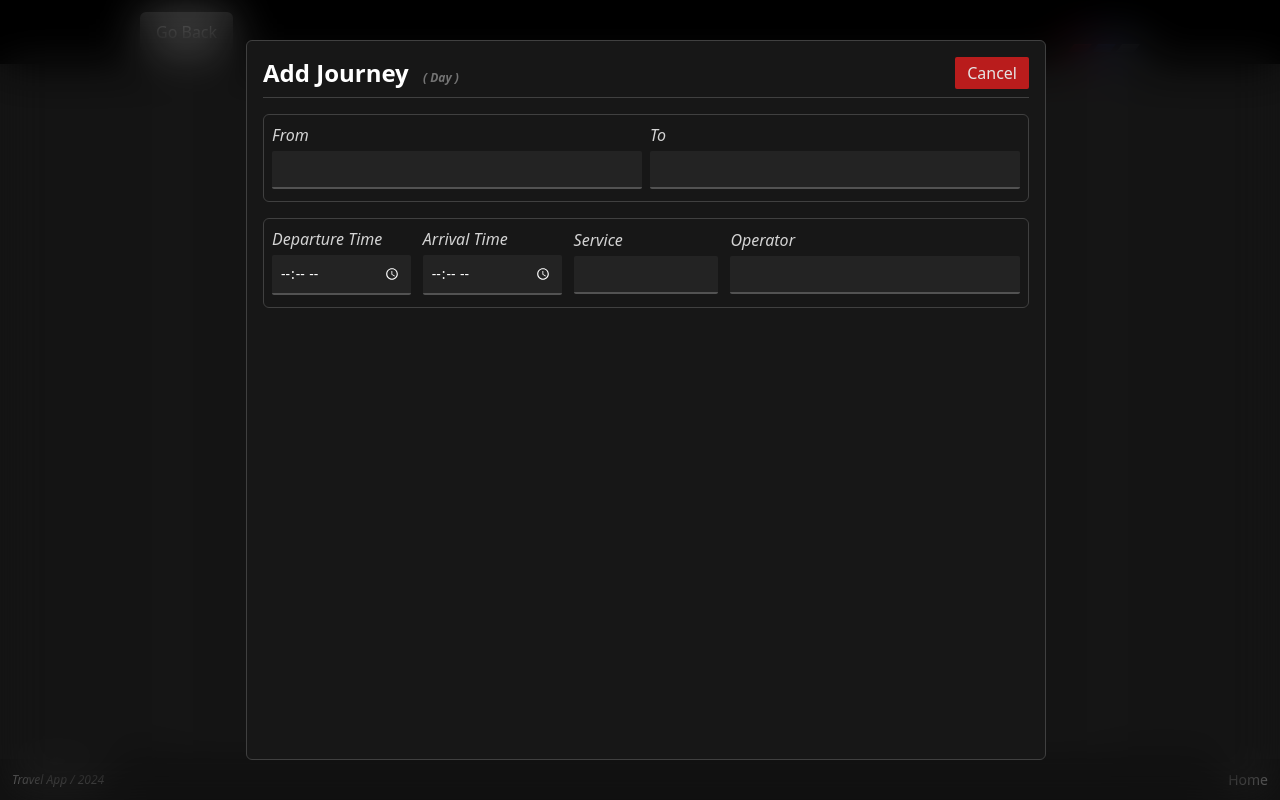
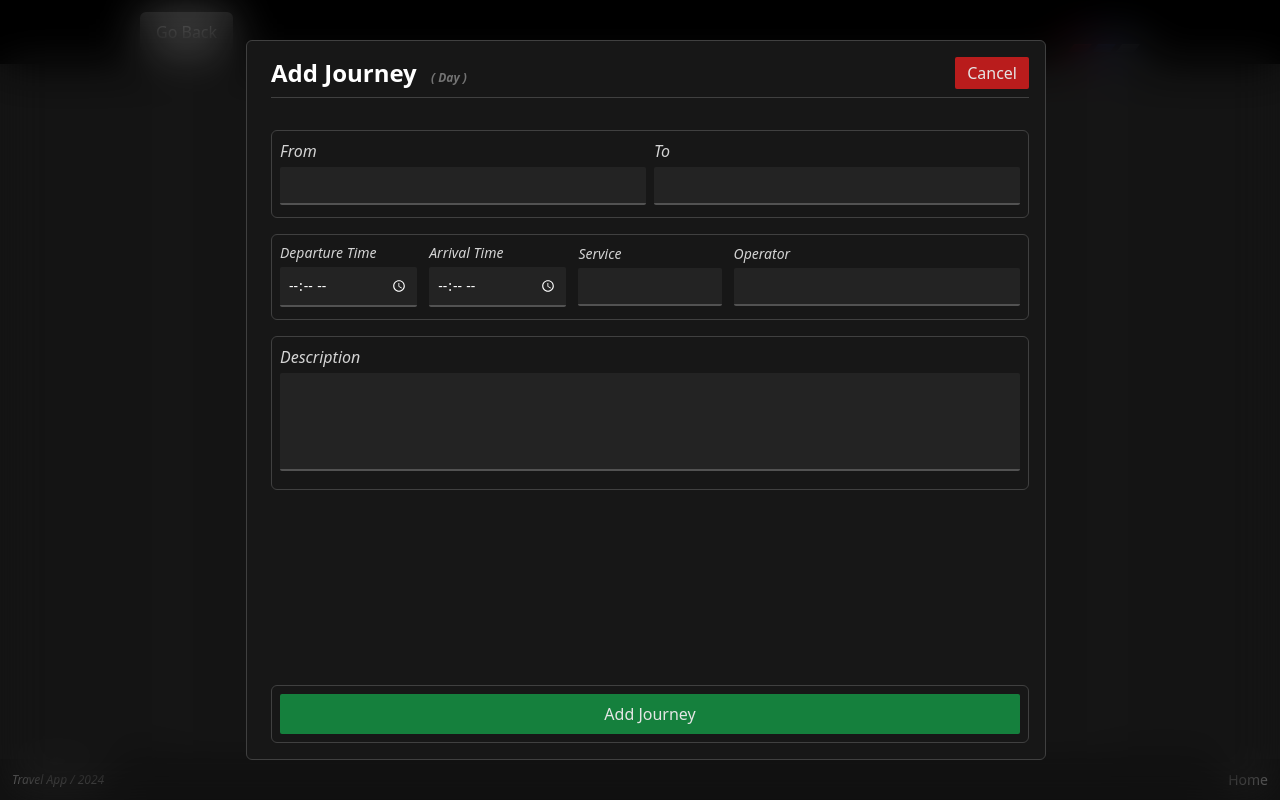
Before and after one commit to process404/travelApp, a SvelteKit app: page /planning/trip/1 in a window 1280 px wide. Built offline with nearby package versions, Linux system fonts and the light colour scheme.

Commit message:
fixed clicking space closing box

```diff
--- a/src/lib/components/Alert.svelte
+++ b/src/lib/components/Alert.svelte
@@ -1,7 +1,7 @@
 {#if active}
 <button class="z-40 w-screen h-screen fixed left-0 top-0 bg-black bg-opacity-30 backdrop-blur-sm flex items-center justify-center pl-4 pr-4" on:click|self={closeAlert}>
     {#if mode == 'err'}
-    <div class="bg-red-700 p-4 w-full rounded-md flex flex-col gap-3 hover:cursor-default">
+    <div class="bg-red-700 p-4 w-full rounded-md flex flex-col gap-3 hover:cursor-default max-w-[500px]">
         <div class="flex gap-3 items-center">
             <svg xmlns="http://www.w3.org/2000/svg" width="16" height="16" fill="currentColor" class="bi bi-bug fill-white w-5 h-5" viewBox="0 0 16 16">
                 <path d="M4.355.522a.5.5 0 0 1 .623.333l.291.956A5 5 0 0 1 8 1c1.007 0 1.946.298 2.731.811l.29-.956a.5.5 0 1 1 .957.29l-.41 1.352A5 5 0 0 1 13 6h.5a.5.5 0 0 0 .5-.5V5a.5.5 0 0 1 1 0v.5A1.5 1.5 0 0 1 13.5 7H13v1h1.5a.5.5 0 0 1 0 1H13v1h.5a1.5 1.5 0 0 1 1.5 1.5v.5a.5.5 0 1 1-1 0v-.5a.5.5 0 0 0-.5-.5H13a5 5 0 0 1-10 0h-.5a.5.5 0 0 0-.5.5v.5a.5.5 0 1 1-1 0v-.5A1.5 1.5 0 0 1 2.5 10H3V9H1.5a.5.5 0 0 1 0-1H3V7h-.5A1.5 1.5 0 0 1 1 5.5V5a.5.5 0 0 1 1 0v.5a.5.5 0 0 0 .5.5H3c0-1.364.547-2.601 1.432-3.503l-.41-1.352a.5.5 0 0 1 .333-.623M4 7v4a4 4 0 0 0 3.5 3.97V7zm4.5 0v7.97A4 4 0 0 0 12 11V7zM12 6a4 4 0 0 0-1.334-2.982A3.98 3.98 0 0 0 8 2a3.98 3.98 0 0 0-2.667 1.018A4 4 0 0 0 4 6z"/>
@@ -15,7 +15,7 @@
     </div>
     {/if}
     {#if mode == 'success'}
-    <div class="bg-green-700 p-4 w-full rounded-md">
+    <div class="bg-green-700 p-4 w-full rounded-md max-w-[500px]">
         <div class="flex gap-3 items-center">
             <svg xmlns="http://www.w3.org/2000/svg" width="16" height="16" fill="currentColor" class="bi bi-check fill-white w-5 h-5" viewBox="0 0 16 16">
                 <path d="M10.97 4.97a.75.75 0 0 1 1.07 1.05l-3.99 4.99a.75.75 0 0 1-1.08.02L4.324 8.384a.75.75 0 1 1 1.06-1.06l2.094 2.093 3.473-4.425z"/>
--- a/src/lib/components/PromptField.svelte
+++ b/src/lib/components/PromptField.svelte
@@ -1,10 +1,10 @@
 <div class="relative w-full">
     <!--TO-DO add precise location info and country selector-->
-    <input minlength="3" placeholder="" class="standardInput" bind:value={field} on:input={() => promptSuggestions()}>
+    <input minlength="3" placeholder="" class="standardInput" bind:value on:input={() => promptSuggestions()}>
     {#if locationSuggestions.length != 0}
     <div class="absolute bottom-100 bg-neutral-700 border-[1px] border-neutral-800 00 p-2 w-full rounded-md rounded-t-none pl-4 pr-4 pb-4 z-30">
         {#each locationSuggestions.slice(0,6) as name}
-            {#if name != field}
+            {#if name != value}
                 <button on:click={selectLocationFrom(name)} class="text-white w-full text-xs text-left after:absolute after:bottom-[-0.2rem] after:hover:w-[97%] after:h-[1px] after:bg-white after:left-0 after:duration-100 after:w-0 before:absolute before:w-[97%] before:left-0 before:h-[1px] before:bg-neutral-600 before:top-1 first:before:hidden  pt-2 relative">{name}</button>
             {/if}
         {/each}
@@ -14,21 +14,21 @@
 
 <script>
     export let ds;
+    export let value;
 
     import { createEventDispatcher } from 'svelte';
     const dispatch = createEventDispatcher();
 
-    let field = ''
     let locationSuggestions = []
 
     function promptSuggestions(){
         locationSuggestions = []
-        console.log(field.length)
-        if(field.length > 1){
+        console.log(value.length)
+        if(value.length > 1){
             ds.forEach(set => {
                 console.log(set)
-                if(set.toLowerCase().includes(field.toLowerCase())){
-                    if(field != set){
+                if(set.toLowerCase().includes(value.toLowerCase())){
+                    if(value != set){
                         locationSuggestions.push(set)
                     }
                 }
@@ -37,10 +37,10 @@
     }
 
     function selectLocationFrom(name) {
-        field = name;
+        value = name;
         locationSuggestions = []
         dispatch('select', {
-            text: field
+            text: value
         });
     }
 </script>
--- a/src/routes/planning/+page.svelte
+++ b/src/routes/planning/+page.svelte
@@ -16,7 +16,7 @@
                 <h2 class="text-white text-xl font-semibold sm:mt-1 mt-5 mb-7">Your Planning</h2>
                 {#each plansFromDB as plan}
                     <div class="flex flex-col w-full h-full overflow-y-scroll customScrollbar ml-2 sm:ml-0 items-center">
-                        <button class="w-full border-[1px] rounded-md border-neutral-700 p-3 bg-black bg-opacity-30 text-left focus:border-white duration-100 hover:border-white hover:border-opacity-50  max-w-[600px]" on:click={() => window.location.href = '/planning/trip/' + plan.tripID}>
+                        <button class="w-full border-[1px] rounded-md border-neutral-700 p-3 bg-black bg-opacity-30 text-left focus:border-white duration-100 hover:border-white hover:border-opacity-50  max-w-[700px]" on:click={() => window.location.href = '/planning/trip/' + plan.tripID}>
                             <div class="flex items-center gap-4 justify-between">
                                 <h3 class="text-white italic font-semibold text-xl">{plan.name}</h3>
                                 <div class="flex gap-2">
@@ -57,7 +57,7 @@
                         </button>
                     </div>
                 {/each}
-                <div class="w-full border-neutral-700 rounded-md border-[1px] p-2">
+                <div class="w-full border-neutral-700 rounded-md border-[1px] p-2 max-w-[700px]">
                     <button class="fadeButton blue w-full p-2" on:click={createPlanPg}>Create a plan</button>
                 </div>
                 {/if}
--- a/src/routes/planning/trip/[trip]/AddJourney.svelte
+++ b/src/routes/planning/trip/[trip]/AddJourney.svelte
@@ -1,5 +1,6 @@
-<button class="fixed w-full h-screen bg-black z-30 bg-opacity-10 backdrop-blur-xl flex items-center justify-center overflow-y-scroll" on:click|self={close}>
-    <div class="bg-neutral-900 w-[92%] max-w-[800px] h-[90%] rounded-md p-4 ml-3 z-40 cursor-default border-[1px] border-neutral-700">
+<CustomAlert mode={$alrtMode} active={$alrtAct} text={$alrtTxt} on:close={() => $alrtAct = false} />
+<button class="fixed w-full h-screen bg-black z-30 bg-opacity-10 backdrop-blur-xl flex items-center justify-center overflow-y-scroll" on:mousedown|self={close}>
+    <div class="bg-neutral-900 w-[90%] max-w-[800px] h-[90%] overflow-y-scroll rounded-md p-4 ml-3 pl-6 z-40 cursor-default border-[1px] border-neutral-700 flex flex-col">
         <div class="flex justify-between items-center">
             <h2 class="text-white text-2xl font-semibold text-left">Add Journey <h4 class="text-neutral-500 italic text-xs inline-block sm:ml-2">( Day {day} )</h4></h2>
             <button class="fadeButton red p-1 pl-3 pr-3" on:click={close}>Cancel</button>
@@ -8,31 +9,42 @@
         <div class="flex gap-2 mt-4 border-[1px] border-neutral-700 rounded-md p-2 pb-3 sm:flex-row flex-col">
             <div class="w-full">
                 <h3 class="text-neutral-300 italic text-left mb-1">From</h3>
-                <PromptField ds="{locations}" on:select={selectFrom}/>
+                <PromptField ds="{locations}" on:select={selectFrom} bind:value={from}/>
             </div>
             <div class="w-full">
                 <h3 class="text-neutral-300 italic text-left mb-1">To</h3>
-                <PromptField ds="{locations}" on:select={selectTo}/>
+                <PromptField ds="{locations}" on:select={selectTo} bind:value={to}/>
             </div>
         </div>
         <div class="flex gap-3 mt-4 border-[1px] border-neutral-700 rounded-md p-2 pb-3 items-center md:flex-row flex-col">
             <div class="w-full flex gap-3">
                 <div class="md:w-2/4 w-full">
-                    <h3 class="text-neutral-300 italic text-left mb-1">Departure Time</h3>
-                    <input class="standardInput iconEdit" type="time"/>
+                    <h3 class="text-neutral-300 italic text-left mb-1 text-sm">Departure Time</h3>
+                    <input class="standardInput iconEdit" type="time" bind:value={departure}/>
                 </div>
                 <div class="md:w-2/4 w-full">
-                    <h3 class="text-neutral-300 italic text-left mb-1">Arrival Time</h3>
-                    <input class="standardInput iconEdit" type="time"/>
+                    <h3 class="text-neutral-300 italic text-left mb-1 text-sm">Arrival Time</h3>
+                    <input class="standardInput iconEdit" type="time" bind:value={arrival}/>
                 </div>
             </div>
             <div class="md:w-1/2 w-full">
-                <h3 class="text-neutral-300 italic text-left mb-1">Service</h3>
-                <input class="standardInput"/>
+                <h3 class="text-neutral-300 italic text-left mb-1 text-sm">Service</h3>
+                <input class="standardInput"  bind:value={service}/>
             </div>
             <div class="w-full">
-                <h3 class="text-neutral-300 italic text-left mb-1">Operator</h3>
-                <input class="standardInput"/>
+                <h3 class="text-neutral-300 italic text-left mb-1 text-sm">Operator</h3>
+                <input class="standardInput"  bind:value={operator}/>
+            </div>
+        </div>
+        <div class="flex gap-3 mt-4 border-[1px] border-neutral-700 rounded-md p-2 pb-3 items-center md:flex-row flex-col">
+            <div class="w-full">
+                <h3 class="text-neutral-300 italic text-left mb-1 w-full">Description</h3>
+                <textarea class="standardInput text-xs resize-none" minlength="5" maxlength="175" rows="4" placeholder="" bind:value={description}></textarea>
+            </div>
+        </div>
+        <div class="flex gap-3 mt-auto border-[1px] border-neutral-700 rounded-md p-2 pb-2 items-center md:flex-row flex-col">
+            <div class="w-full flex">
+                <button class="fadeButton green w-full p-2" on:click={addJourneyConfirm}>Add Journey</button>
             </div>
         </div>
     </div>
@@ -44,22 +56,37 @@
     export let day;
 
     import PromptField from '../../../../lib/components/PromptField.svelte';
+    import CustomAlert from '../../../../lib/components/Alert.svelte';
+	import { writable } from 'svelte/store';
 
-    let journeyInfo = [];
     let from;
     let to;
+    let arrival;
+    let departure;
+    let service;
+    let operator;
+    let description;
+
+    let alrtMode = writable('err');
+    let alrtTxt = writable('');
+    let alrtAct = writable(false);
 
 
-    function close(){
-        dispatch('message', {
-            text: 'close'
-        });
+
+    function close(e){
+        e.preventDefault();
+        console.log(e.keyCode)
+        if(e.keyCode != 32){
+            dispatch('message', {
+                text: 'close'
+            });
+        }
     }
 
 
-    function submit(){
+    function submit(JI){
         dispatch('message', {
-            text: journeyInfo
+            text: JI
         });
     }
 
@@ -84,5 +111,41 @@
         console.log(from, to);
     }
 
+    function cLS(loc){
+        if(localStorage.getItem('locations')){
+            const existingLocation = locations.find(loc => loc.toLowerCase() === loc.toLowerCase());
+            if (!existingLocation) {
+                locations.push(loc);
+                localStorage.setItem('locations', JSON.stringify(locations));
+                console.log('Location added');
+            }
+        }
+    }
+
+    function addJourneyConfirm(){
+        if(from == undefined || to == undefined || arrival == undefined || departure == undefined){
+            alrtTxt.set('Please fill in all fields');
+            alrtAct.set(true);
+            console.log('Please fill in all fields');
+            console.log(from, to, arrival, departure);
+            return
+        }else{
+            if(confirm("Please confirm you would like to enter this journey.")){
+                journeyInfo = {
+                    from: from,
+                    to: to,
+                    arrival: arrival,
+                    departure: departure,
+                    service: service,
+                    operator: operator,
+                    description: description
+                }
+                submit(journeyInfo);
+                cLS(from);
+                cLS(to)
+            }
+        }
+    }
+
 
 </script>
```
